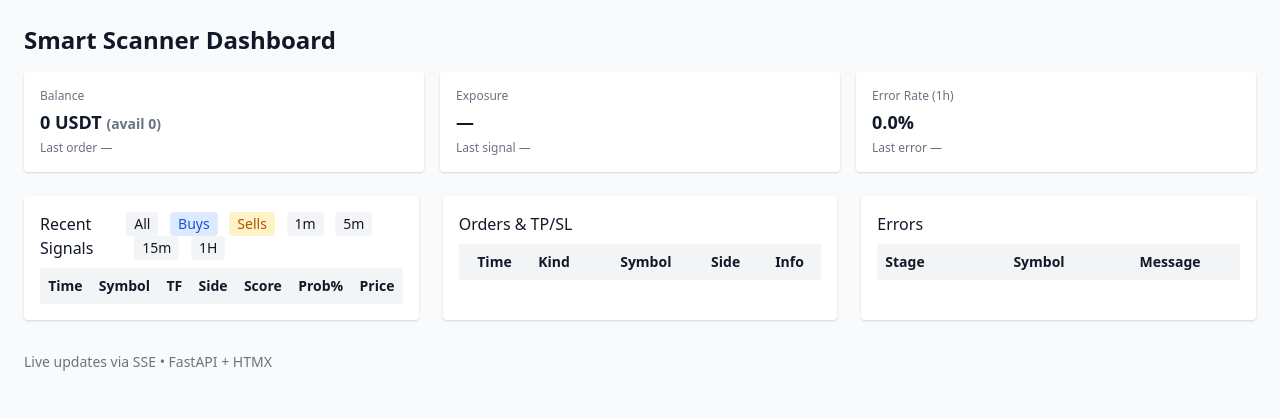
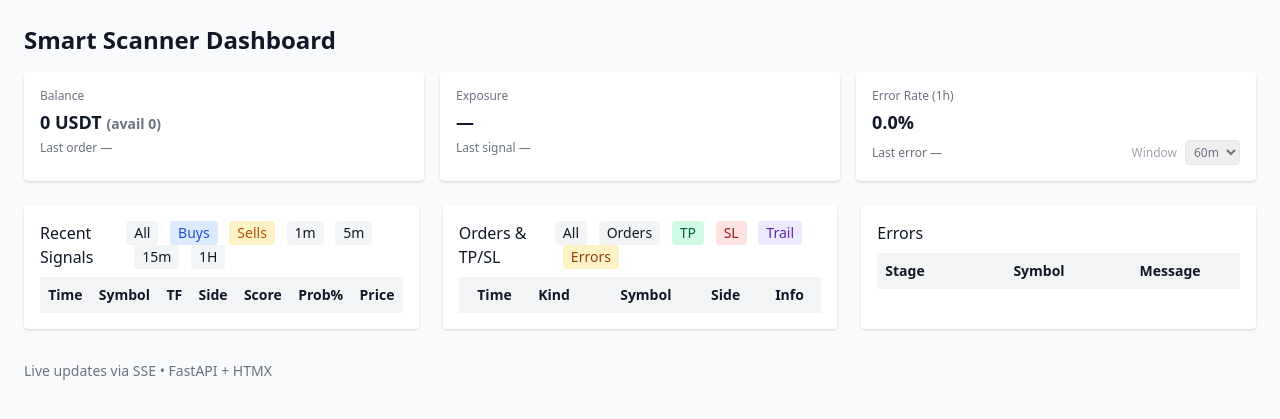
Before and after one commit to guthriekenosha/smart_scanner, a FastAPI app: page / in a window 1280 px wide. Shown: the top 419 px of the page. Run offline with FastAPI, Linux system fonts and the light colour scheme; lists and menus that the app fills with data are empty; some libraries are stand-ins or nearby versions.

Commit message:
Dashboard: summary window control + order filters; time column; tooltips; exposure metric emitted by scanner and risk manager

```diff
--- a/dashboard/app.py
+++ b/dashboard/app.py
@@ -210,7 +210,7 @@ def _window(items: Deque[Dict[str, Any]], secs: int) -> List[Dict[str, Any]]:
     return list(reversed(out))
 
 
-def _compute_summary() -> Dict[str, Any]:
+def _compute_summary(window_mins: int = 60) -> Dict[str, Any]:
     last_bal = None
     for ev in reversed(orders):
         if ev.get("kind") == "order_balance_snapshot":
@@ -238,12 +238,13 @@ def _compute_summary() -> Dict[str, Any]:
                 last_exposure = None
             break
 
-    # Error rate in last 60 minutes
-    orders_1h = [e for e in _window(orders, 3600) if str(e.get("kind")).startswith("order_")]
-    errors_1h = _window(errors, 3600)
+    # Error rate in last N minutes
+    secs = max(60, int(window_mins) * 60)
+    orders_n = [e for e in _window(orders, secs) if str(e.get("kind")).startswith("order_")]
+    errors_n = _window(errors, secs)
     err_rate = 0.0
-    denom = max(1, len(orders_1h) + len(errors_1h))
-    err_rate = (len(errors_1h) / denom) * 100.0
+    denom = max(1, len(orders_n) + len(errors_n))
+    err_rate = (len(errors_n) / denom) * 100.0
 
     # Freshness
     last_sig_ts = signals[-1].get("ts") if signals else None
@@ -258,6 +259,7 @@ def _compute_summary() -> Dict[str, Any]:
         "last_signal_ts": last_sig_ts,
         "last_order_ts": last_ord_ts,
         "last_error_ts": last_err_ts,
+        "window_mins": window_mins,
     }
 
 
@@ -342,7 +344,7 @@ async def index(request: Request):
             "signals": sigs,
             "orders": ords,
             "errors": errs,
-            "summary": _compute_summary(),
+            "summary": _compute_summary(60),
         },
     )
 
@@ -368,8 +370,8 @@ async def summary():
 
 
 @app.get("/partials/summary", response_class=HTMLResponse)
-async def partial_summary(request: Request):
-    return templates.TemplateResponse("_summary.html", {"request": request, "summary": _compute_summary()})
+async def partial_summary(request: Request, mins: int = 60):
+    return templates.TemplateResponse("_summary.html", {"request": request, "summary": _compute_summary(mins)})
 
 
 def _filter_signals(side: str = "all", tf: str = "all", limit: int = 50) -> List[Dict[str, Any]]:
--- a/dashboard/templates/_summary.html
+++ b/dashboard/templates/_summary.html
@@ -23,6 +23,18 @@
     <div class="mt-1 text-lg font-semibold">
       {{ '%.1f'|format(summary.err_rate or 0) }}%
     </div>
-    <div class="text-xs text-gray-500 mt-1">Last error {{ summary.last_error_ts | ago }}</div>
+    <div class="text-xs text-gray-500 mt-1 flex items-center gap-2">
+      <span>Last error {{ summary.last_error_ts | ago }}</span>
+      <label class="ml-auto text-gray-400 text-[11px]">Window</label>
+      <select id="summary_mins" name="mins" class="border rounded px-1 py-0.5 text-xs"
+              hx-get="/partials/summary" hx-trigger="change" hx-target="#summary" hx-swap="outerHTML">
+        {% set m = summary.window_mins or 60 %}
+        <option value="15" {% if m == 15 %}selected{% endif %}>15m</option>
+        <option value="30" {% if m == 30 %}selected{% endif %}>30m</option>
+        <option value="60" {% if m == 60 %}selected{% endif %}>60m</option>
+        <option value="120" {% if m == 120 %}selected{% endif %}>2h</option>
+        <option value="240" {% if m == 240 %}selected{% endif %}>4h</option>
+      </select>
+    </div>
   </div>
 </div>
--- a/dashboard/templates/index.html
+++ b/dashboard/templates/index.html
@@ -1,7 +1,7 @@
 {% extends "base.html" %}
 {% block content %}
 
-<div id="summary" hx-get="/partials/summary" hx-trigger="load, every 5s" hx-swap="outerHTML">
+<div id="summary" hx-get="/partials/summary" hx-trigger="load, every 5s" hx-swap="outerHTML" hx-include="#summary_mins">
   {% include "_summary.html" %}
   </div>
 
@@ -45,6 +45,14 @@
   <div class="bg-white rounded shadow p-4">
     <div class="flex items-center justify-between mb-2">
       <h2 class="font-medium">Orders & TP/SL</h2>
+      <div class="space-x-2 text-sm">
+        <button class="px-2 py-0.5 bg-gray-100 rounded" hx-get="/partials/orders?kind=all" hx-target="#orders" hx-swap="outerHTML">All</button>
+        <button class="px-2 py-0.5 bg-gray-100 rounded" hx-get="/partials/orders?kind=order" hx-target="#orders" hx-swap="outerHTML">Orders</button>
+        <button class="px-2 py-0.5 bg-green-100 text-green-800 rounded" hx-get="/partials/orders?kind=tp" hx-target="#orders" hx-swap="outerHTML">TP</button>
+        <button class="px-2 py-0.5 bg-red-100 text-red-800 rounded" hx-get="/partials/orders?kind=sl" hx-target="#orders" hx-swap="outerHTML">SL</button>
+        <button class="px-2 py-0.5 bg-purple-100 text-purple-800 rounded" hx-get="/partials/orders?kind=trail" hx-target="#orders" hx-swap="outerHTML">Trail</button>
+        <button class="px-2 py-0.5 bg-yellow-100 text-yellow-800 rounded" hx-get="/partials/orders?kind=error" hx-target="#orders" hx-swap="outerHTML">Errors</button>
+      </div>
     </div>
     <div class="overflow-auto max-h-96">
       <table class="min-w-full text-sm">
```
Also changed, not shown: smart_scanner/risk_manager.py (+6 -1 lines), smart_scanner/scanner_runner.py (+6 -1 lines).
